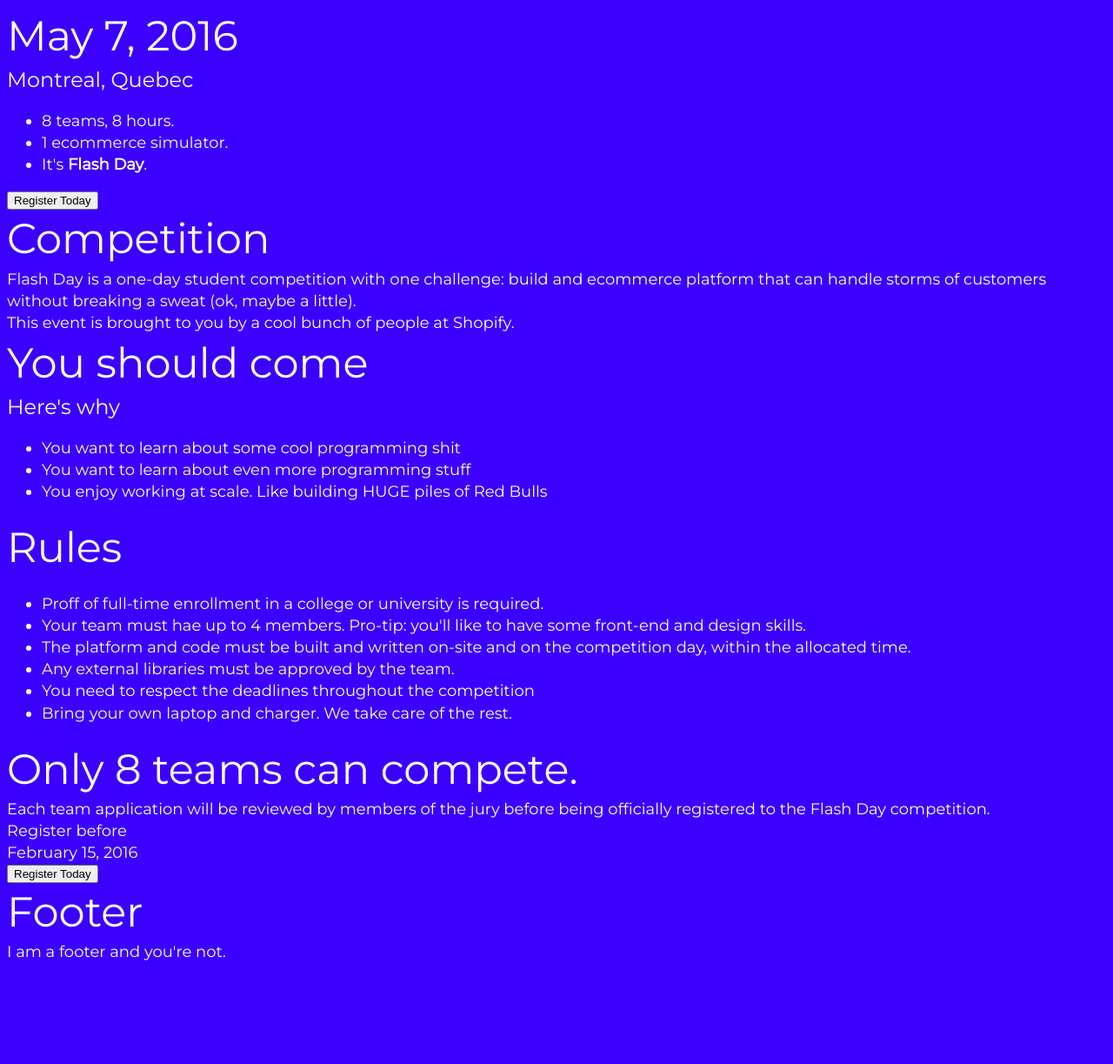
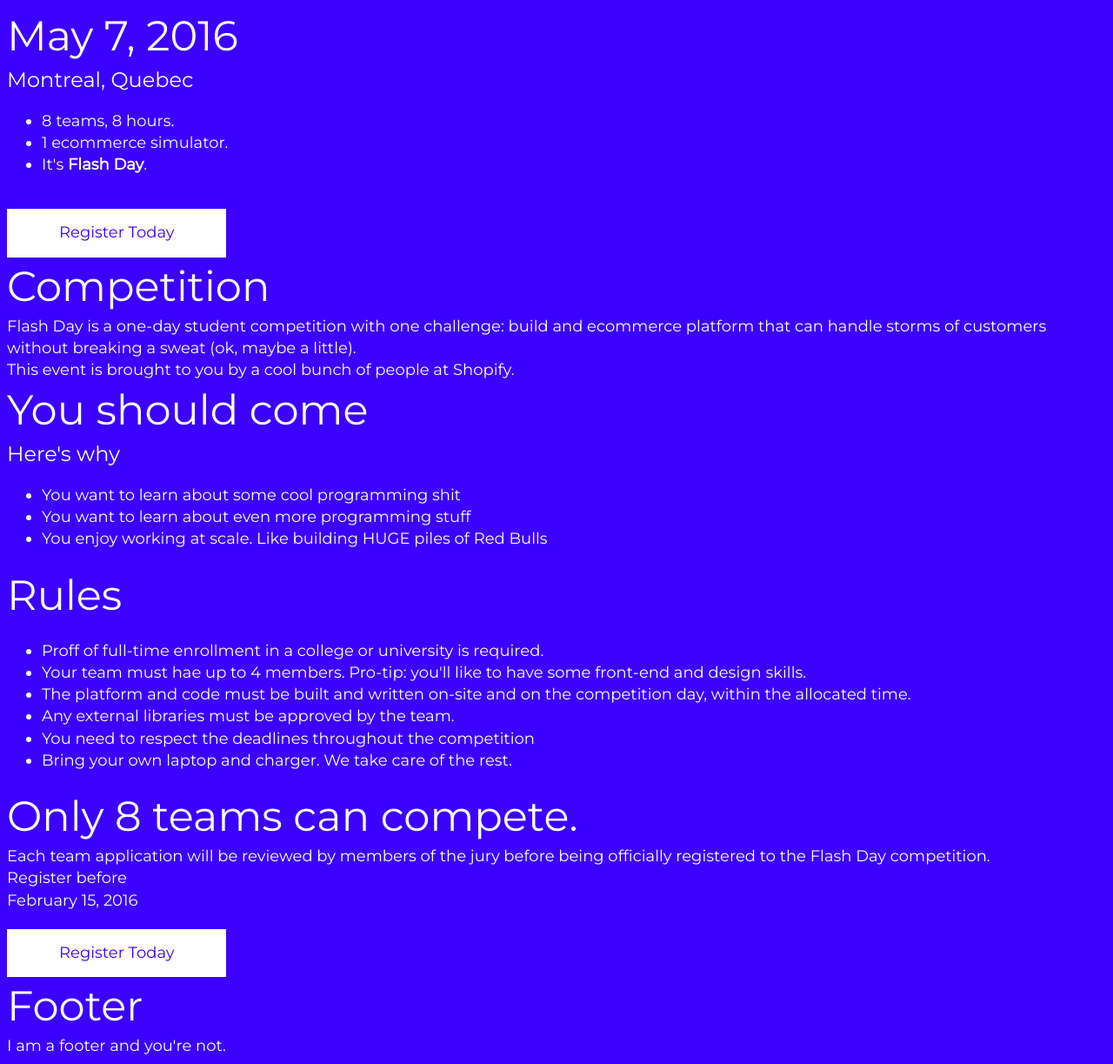
Before and after one commit to christianblais/flash-day-brochure, a plain HTML site: page index.html in a window 1280 px wide. Shown: the whole page at 87% size. Before the commit the page ends 1115 px from the top, so only its background shows below. Drawn offline with Linux system fonts and the light colour scheme; a web font is replaced by a local one.

Commit message:
Add link to mailchimp form

```diff
--- a/index.html
+++ b/index.html
@@ -13,7 +13,7 @@
           <li>1 ecommerce simulator.</li>
           <li>It's <strong>Flash Day</strong>.</li>
         </ul>
-        <button>Register Today</button>
+        <a href="http://eepurl.com/bNxWfr" class="btn">Register Today</a>
       </div>
     </section>
 
@@ -60,10 +60,8 @@
       </div>
       <div>Register before</div>
       <div>February 15, 2016</div>
-      <button>Register Today</button>
+      <a href="http://eepurl.com/bNxWfr" class="btn">Register Today</a>
     </section>
-
-
 
     <section>
       <h1>Footer</h1>
```
